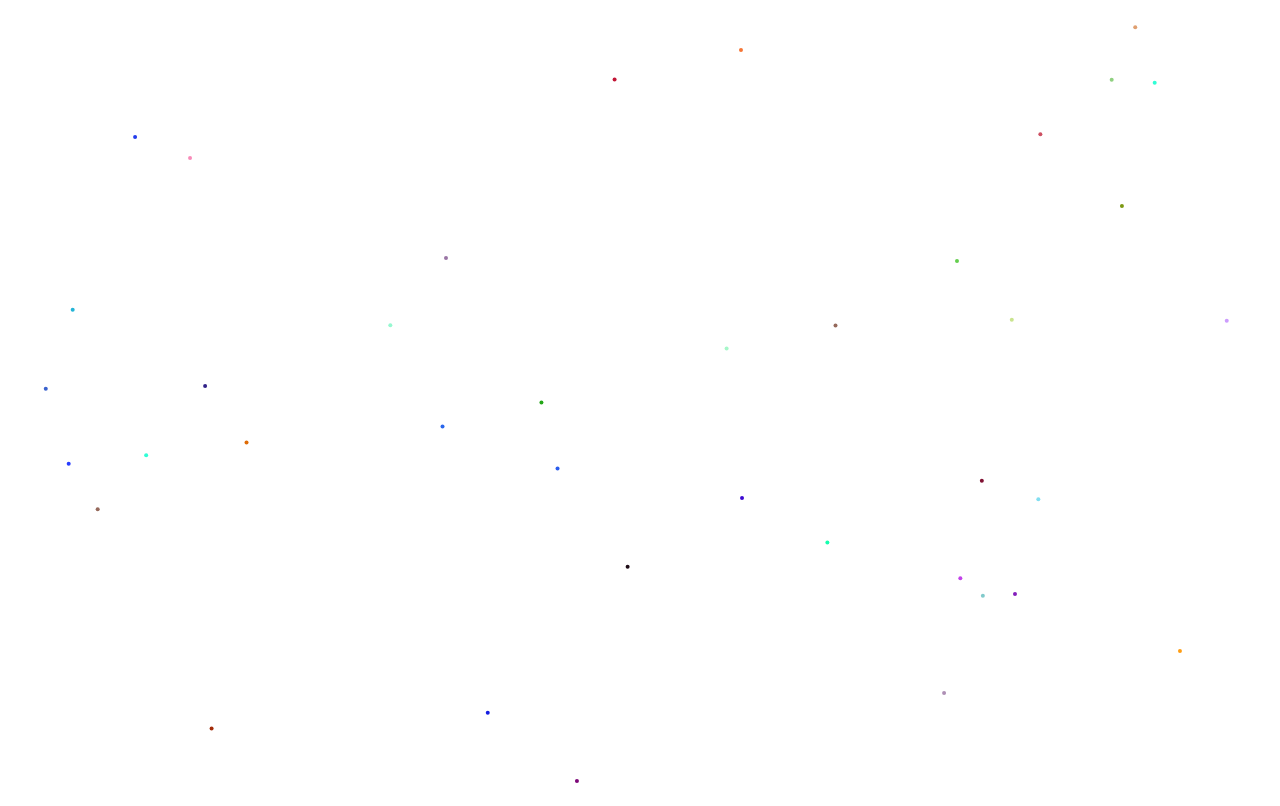
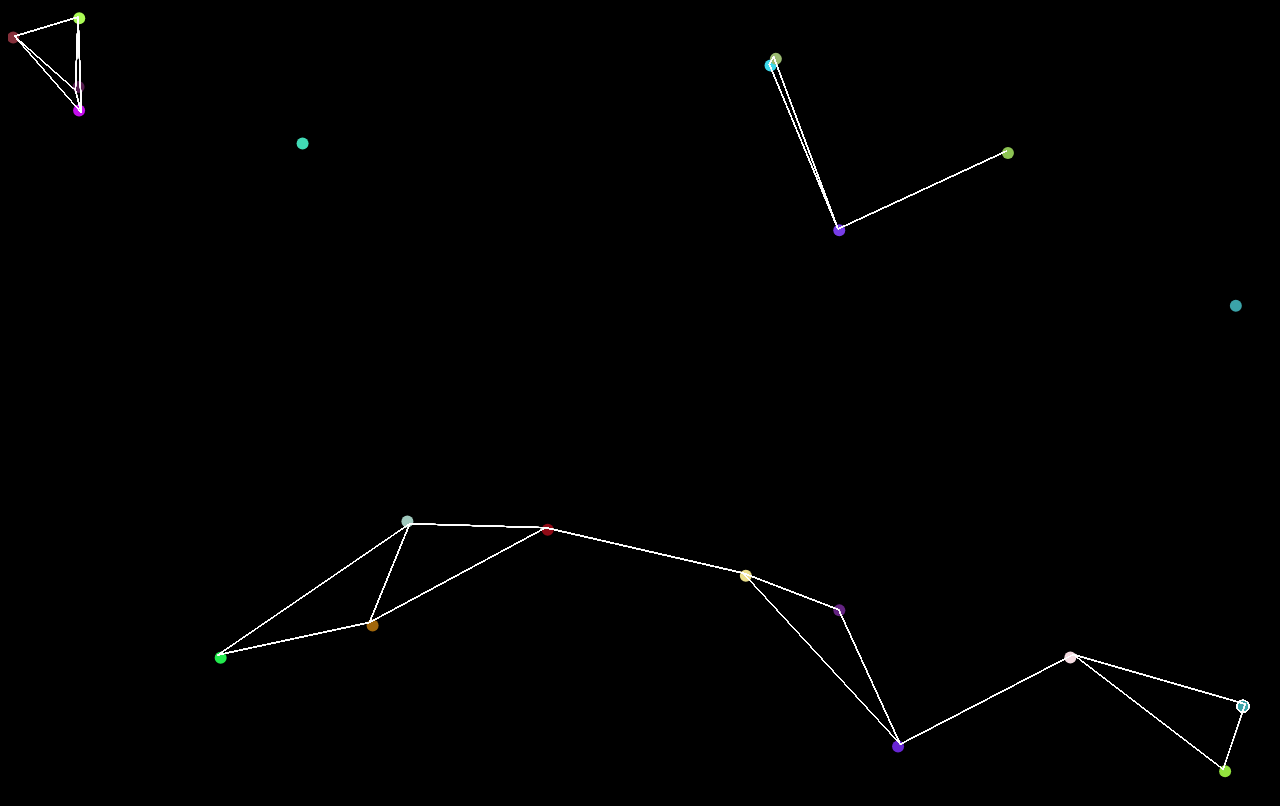
Before and after one commit to lichstars/night-sky, a plain HTML site: page index.html in a window 1280 px wide. Drawn offline with Linux system fonts and the light colour scheme; animation ran at ten frames a second.

Commit message:
Add relationship lines between circles

```diff
--- a/index.html
+++ b/index.html
@@ -1,18 +1,18 @@
 
 
-<body onLoad="init();">
+<body onLoad="init();" style="background:black">
   <canvas id="canvas">
   </canvas>
 </body>
 
 <script>
   function init() {
-    var numberofcircles = 40;
+    var numberofcircles = 20;
     var circles = [];
     var canvas = document.getElementById('canvas');
     var context = canvas.getContext('2d');
 
-    var size = 2;
+    var size = 6;
     var width = window.innerWidth - 10;
     var height = window.innerHeight - 10;
 
@@ -23,6 +23,7 @@
       this.yPos = yPos;
       this.speedX=speed;
       this.speedY=speed;
+      this.color='#'+(Math.random()*0xFFFFFF<<0).toString(16);
 
       this.counter = 0;
 
@@ -37,7 +38,7 @@
 
     Circle.prototype.update = function () {
       context.beginPath();
-      context.fillStyle='#'+(Math.random()*0xFFFFFF<<0).toString(16);
+      context.fillStyle=this.color;
       context.arc(this.xPos,this.yPos,this.width,0,Math.PI*2,true);
       context.closePath();
       context.fill();
@@ -50,7 +51,7 @@
       this.yPos+= this.sign * this.speedY;
     };
 
-    function resizeCanvas() {
+    function loadCircles() {
       canvas.width = width;
       canvas.height = height;
 
@@ -66,7 +67,42 @@
       draw();
     }
 
-    resizeCanvas();
+    function checkRelationships(circles) {
+      var i = 0;
+
+      for (i = 0; i < circles.length; i++) {
+        var j = 0;
+        var currentCircle = circles[i];
+
+        x1 = currentCircle.xPos;
+        y1 = currentCircle.yPos;
+
+        for (j = 0; j < circles.length; j++) {
+          if(j!=i) {
+            var neighbourCircle = circles[j];
+
+            x2 = neighbourCircle.xPos;
+            y2 = neighbourCircle.yPos;
+
+            isIntimate(x1, y1, x2, y2);
+          }
+        }
+      }
+    }
+
+    function isIntimate(x1, y1, x2, y2) {
+      var strength = 200;
+      if ((Math.abs(x1 - x2) <= strength) && (Math.abs(y1 - y2) <= strength)) {
+        console.log('first dot coords - x: ' + x1 + ', y: ' + y1);
+        console.log('second dot coords - x: ' + x2 + ', y: ' + y2);
+        console.log('close!');
+
+        context.moveTo(x1,y1);
+        context.strokeStyle="#ffffff";
+        context.lineTo(x2,y2);
+        context.stroke();
+      }
+    }
 
     function draw() {
       context.clearRect(0,0,width,height);
@@ -75,7 +111,11 @@
           var myCircle = circles[i];
           myCircle.update();
       }
+      checkRelationships(circles);
       requestAnimationFrame(draw);
     }
+
+
+    loadCircles();
   }
 </script>
```
Lines whose indentation alone changed are shown as unchanged.
